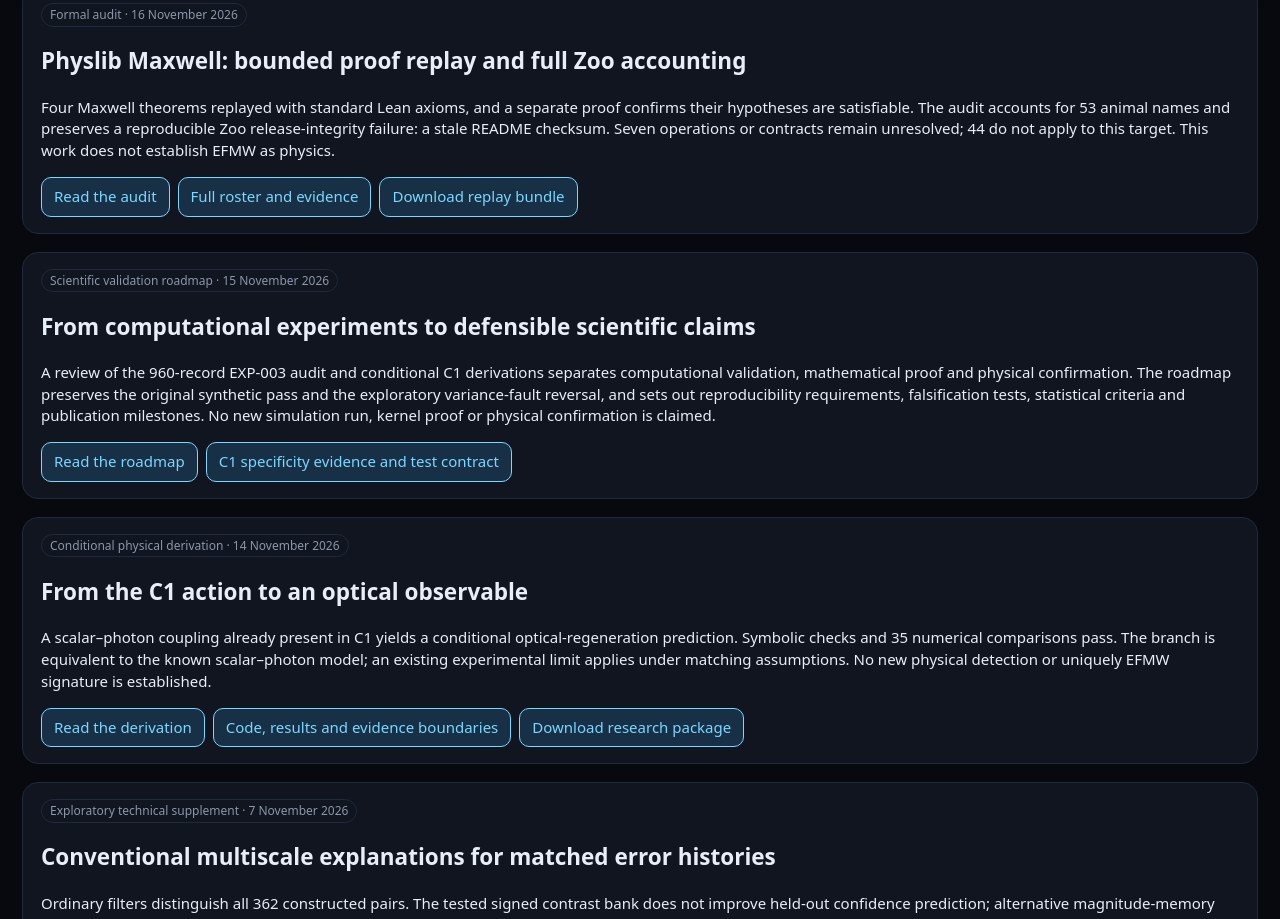
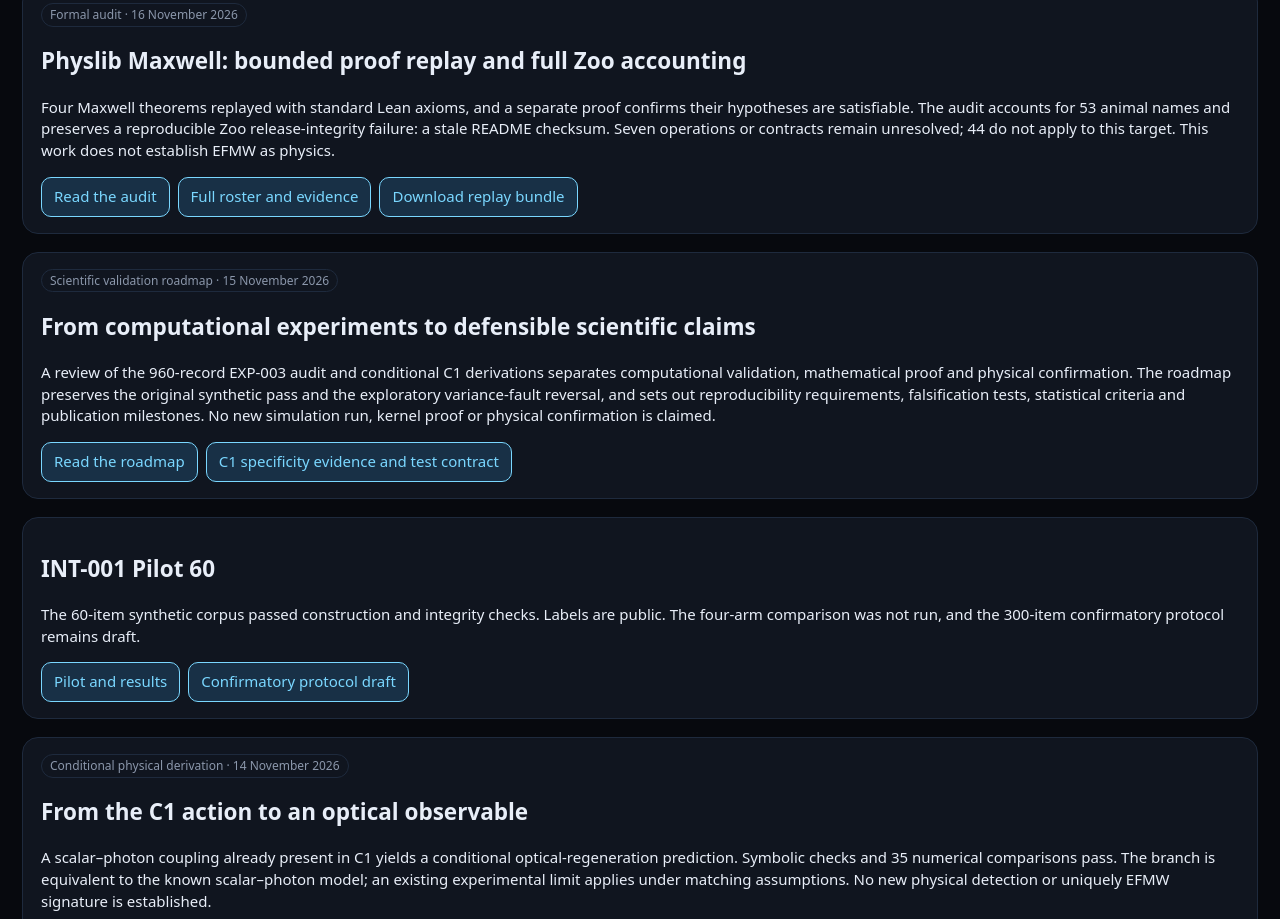
Before and after one commit to enuminous/papers, a plain HTML site: page index.html in a window 1280 px wide. Shown: the part 324-1243 px from the top of the page. Drawn offline with nearby package versions, Linux system fonts and the light colour scheme.

Commit message:
Surface benchmark statuses and Zoo manifest repair

```diff
--- a/index.html
+++ b/index.html
@@ -68,6 +68,12 @@
   <h2 id="efmw-validation-roadmap-title">From computational experiments to defensible scientific claims</h2>
   <p>A review of the 960-record EXP-003 audit and conditional C1 derivations separates computational validation, mathematical proof and physical confirmation. The roadmap preserves the original synthetic pass and the exploratory variance-fault reversal, and sets out reproducibility requirements, falsification tests, statistical criteria and publication milestones. No new simulation run, kernel proof or physical confirmation is claimed.</p>
   <div class="actions"><a href="https://github.com/enuminous/papers/blob/main/EFMW-Scientific-Validation-Roadmap-2026-11-15.md">Read the roadmap</a><a href="https://github.com/enuminous/papers/tree/main/research/efmw-c1-rel-001">C1 specificity evidence and test contract</a></div>
+</aside>
+
+<aside class="card" aria-labelledby="int-pilot-title" style="grid-column:1/-1">
+  <h2 id="int-pilot-title">INT-001 Pilot 60</h2>
+  <p>The 60-item synthetic corpus passed construction and integrity checks. Labels are public. The four-arm comparison was not run, and the 300-item confirmatory protocol remains draft.</p>
+  <div class="actions"><a href="https://github.com/enuminous/papers/tree/main/research/efmw-int-001-pilot-60">Pilot and results</a><a href="https://github.com/enuminous/papers/blob/main/EFMW-INT-001-Preregistered-Audit-Benchmark-Protocol-2026-11-13.md">Confirmatory protocol draft</a></div>
 </aside>
 
 <aside class="card" aria-labelledby="c1-obs-001-title" style="grid-column:1/-1">
```
Also changed, not shown: 3 other files.
